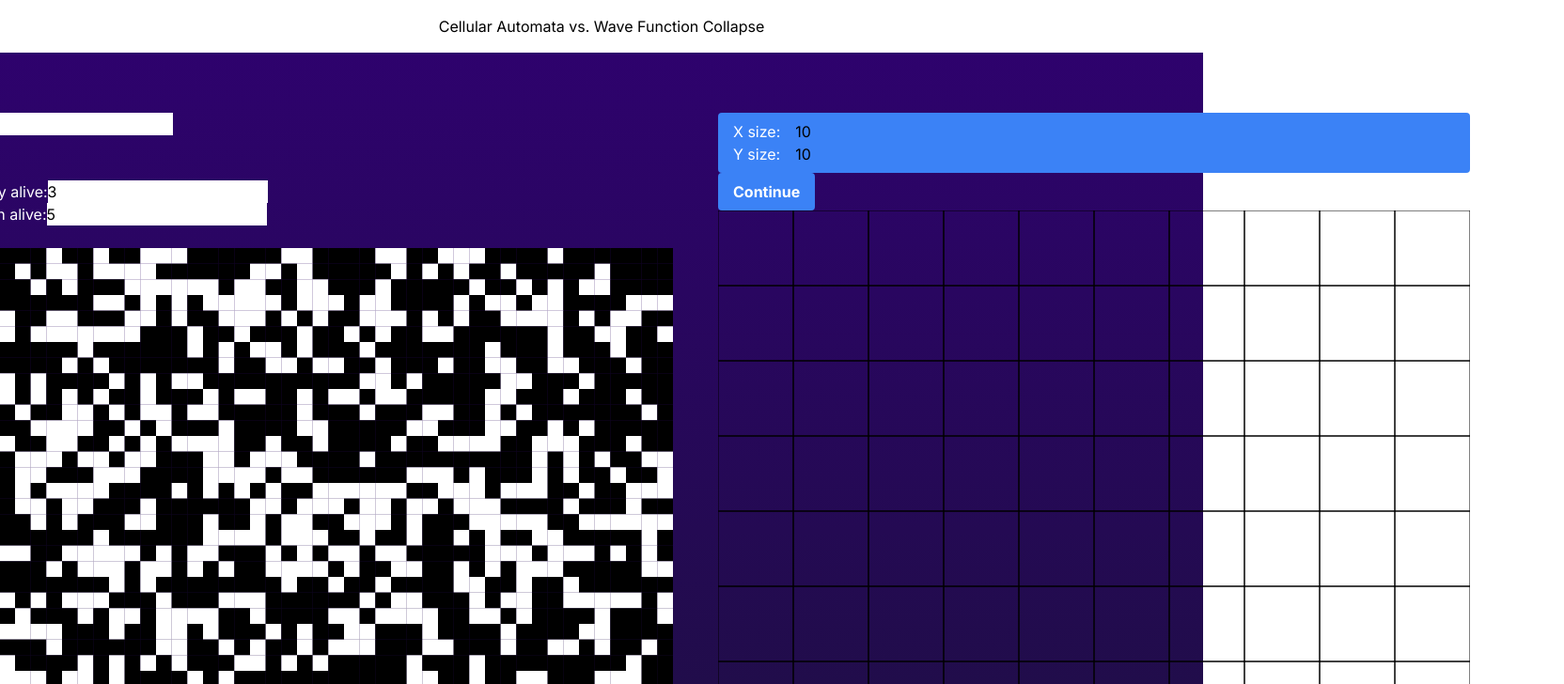
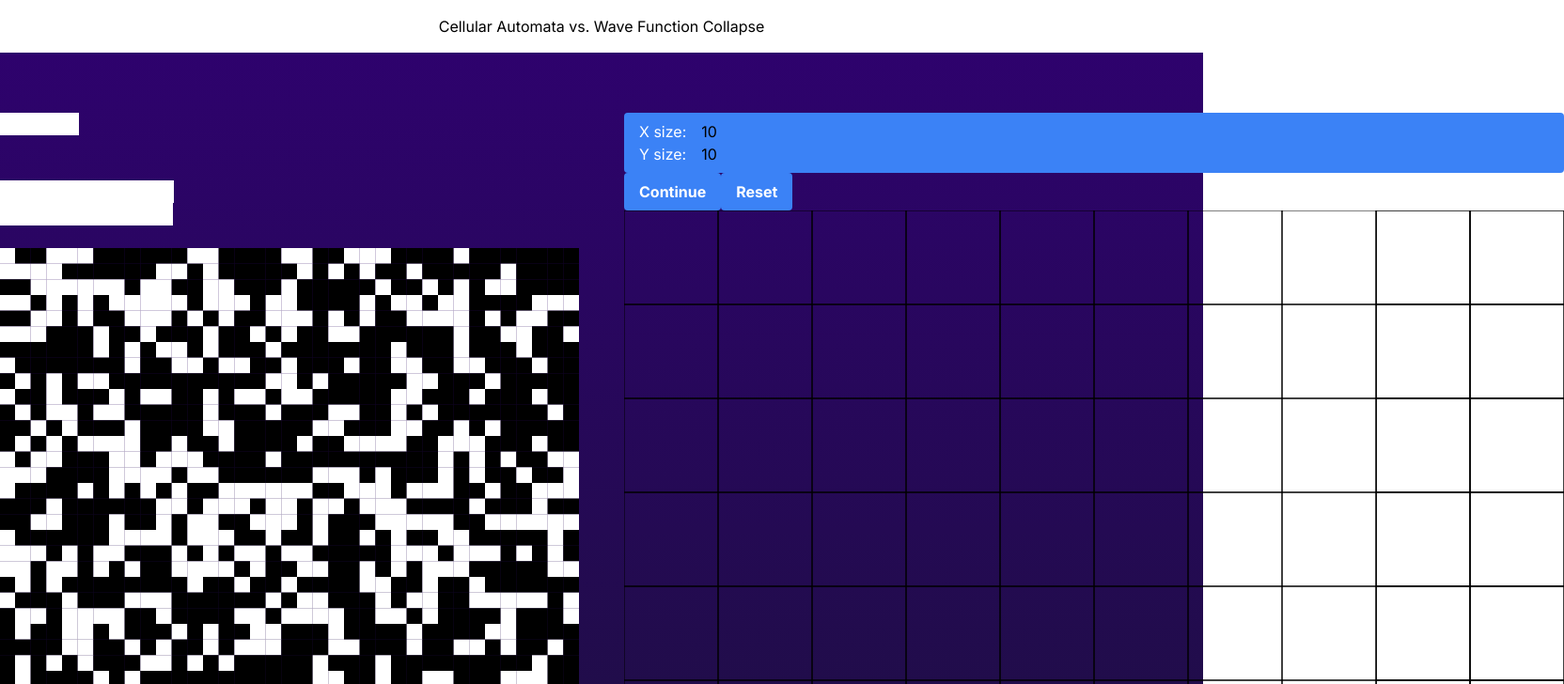
Before and after one commit to rdg922/DSA-final, a Next.js app: page / in a window 1280 px wide. Shown: the top 728 px of the page at 94% size, 1664 px wide, since content can reach past the window. Built offline with nearby package versions, Linux system fonts and the light colour scheme.

Commit message:
Add Reset Button

```diff
--- a/src/components/WaveFunctionCollapse.tsx
+++ b/src/components/WaveFunctionCollapse.tsx
@@ -6,6 +6,9 @@ const UP = 1;
 const RIGHT = 2;
 const DOWN = 3;
 const LEFT = 4;
+
+const CANVAS_WIDTH = 1000;
+const CANVAS_HEIGHT = 1000;
 
 const rules = [
   [
@@ -50,6 +53,13 @@ function Canvas() {
 
   // Load tiles images
   useEffect(() => {
+    resetGrid();
+  }, []);
+
+  const resetGrid = () => {
+
+    setIsRunning(false);
+
     const loadedTiles = [BLANK, UP, RIGHT, DOWN, LEFT].map(index =>
       new Promise(resolve => {
         const img = new Image();
@@ -63,7 +73,7 @@ function Canvas() {
       options: i === 0 ? [DOWN] : [BLANK, UP, RIGHT, DOWN, LEFT]
     }));
     setGrid(initialGrid);
-  }, []);
+  }
 
   useEffect(() => {
     const initialGrid = Array.from({ length: gridWidth * gridHeight }, (_, i) => ({
@@ -85,8 +95,8 @@ function Canvas() {
   // Draw function
   useEffect(() => {
     const ctx = canvasRef.current.getContext('2d');
-    const w = 800 / gridWidth;
-    const h = 800 / gridHeight;
+    const w = CANVAS_WIDTH / gridWidth;
+    const h = CANVAS_HEIGHT / gridHeight;
     ctx.imageSmoothingEnabled = false;
     ctx.clearRect(0, 0, 800, 800);
     grid.forEach((cell, index) => {
@@ -154,8 +164,9 @@ const updateGrid = () => {
       <input type="number" style={{width: "300px"}} className="px-4 text-black bg-transparent" defaultValue={gridHeight} onChange={e => setGridHeight(Number(e.target.value))} />
     </div>
       <button className="bg-blue-500 hover:bg-blue-700 text-white font-bold py-2 px-4 rounded" onClick={() => setIsRunning(!isRunning)}>{isRunning ? "Stop" : "Continue"}</button>
+      <button className="bg-blue-500 hover:bg-blue-700 text-white font-bold py-2 px-4 rounded" onClick={resetGrid}>Reset</button>
     <div>
-      <canvas ref={canvasRef} width={800} height={800} />
+      <canvas ref={canvasRef} width={CANVAS_WIDTH} height={CANVAS_HEIGHT} />
     </div>
     </div>
   );
```
